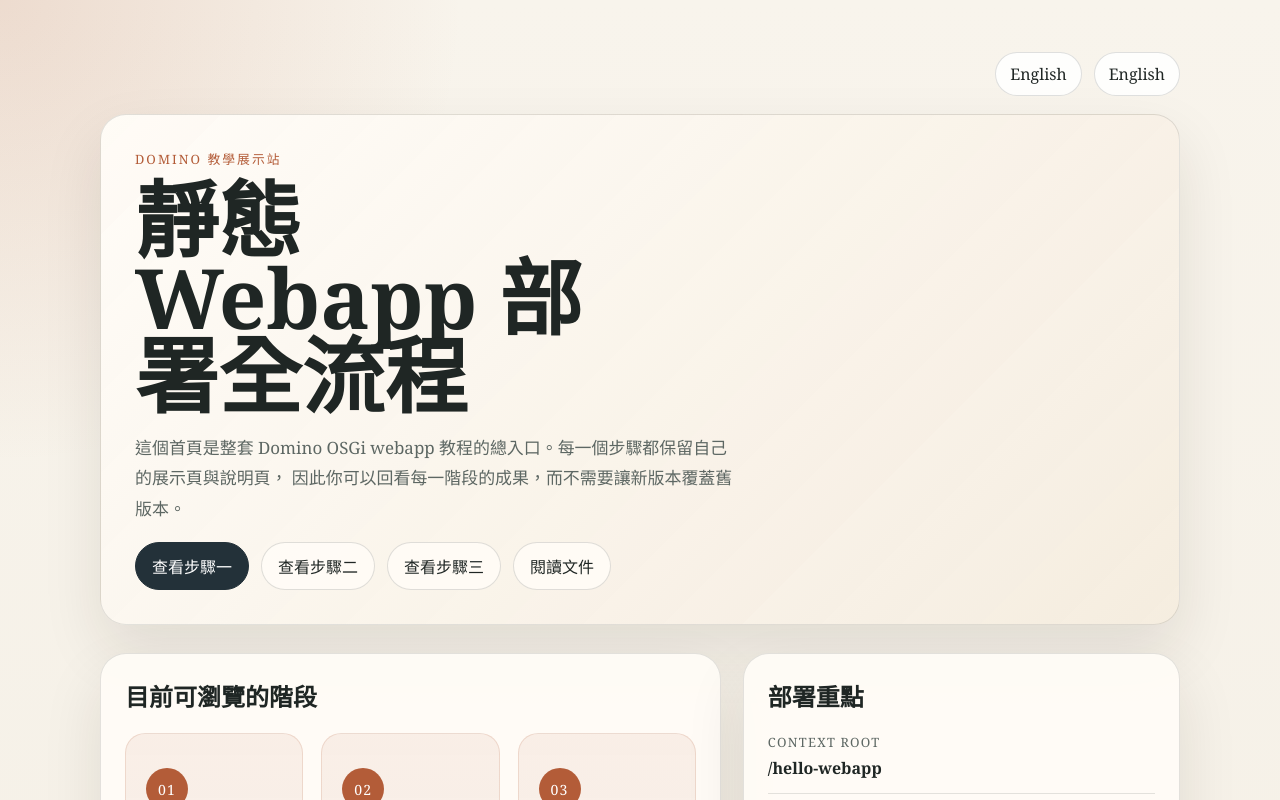
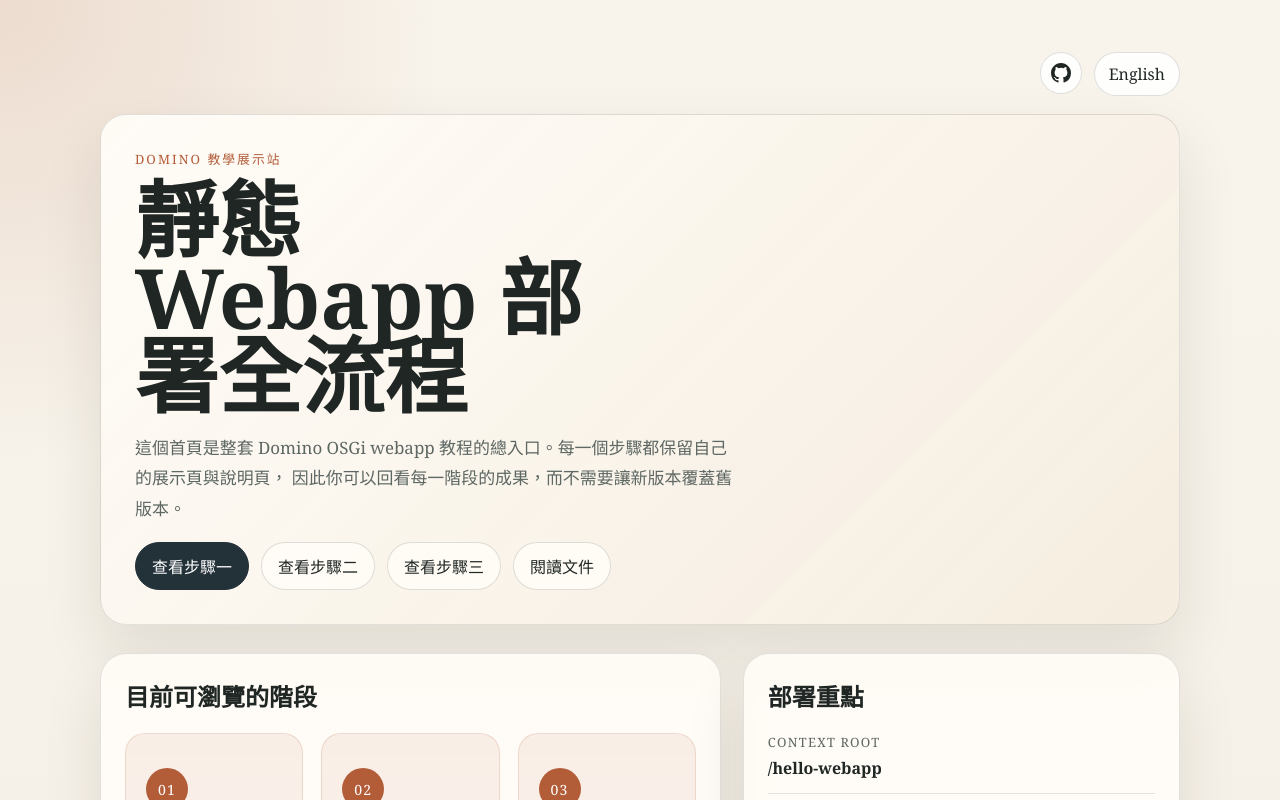
Before and after one commit to bryanHsiao/domino-static-webapp-tutorial, a plain HTML site: page hello-webapp/src/main/resources/WebContent/index.html in a window 1280 px wide. Shown: the top 800 px of the page. Drawn offline with Linux system fonts and the light colour scheme.

Commit message:
Replace homepage repo button with GitHub icon link

```diff
--- a/hello-webapp/src/main/resources/WebContent/index.html
+++ b/hello-webapp/src/main/resources/WebContent/index.html
@@ -135,6 +135,31 @@
             border-color: var(--deep);
         }
 
+        .repo-link {
+            display: inline-flex;
+            align-items: center;
+            justify-content: center;
+            width: 42px;
+            height: 42px;
+            border-radius: 999px;
+            border: 1px solid rgba(31, 37, 36, 0.14);
+            background: rgba(255, 255, 255, 0.86);
+            color: var(--ink);
+            text-decoration: none;
+            transition: transform 140ms ease, border-color 140ms ease;
+        }
+
+        .repo-link:hover {
+            transform: translateY(-1px);
+            border-color: rgba(191, 91, 50, 0.45);
+        }
+
+        .repo-link svg {
+            width: 20px;
+            height: 20px;
+            fill: currentColor;
+        }
+
         .fact-list {
             list-style: none;
             padding: 0;
@@ -182,9 +207,17 @@
 <body data-lang="zh">
     <main>
         <div class="page-topbar">
-            <a class="lang-toggle" href="https://github.com/bryanHsiao/domino-static-webapp-tutorial" target="_blank" rel="noreferrer">
-                <span class="lang-zh">GitHub Repo</span>
-                <span class="lang-en">GitHub Repo</span>
+            <a
+                class="repo-link"
+                href="https://github.com/bryanHsiao/domino-static-webapp-tutorial"
+                target="_blank"
+                rel="noreferrer"
+                aria-label="Open GitHub repository in a new tab"
+                title="GitHub Repository"
+            >
+                <svg viewBox="0 0 16 16" aria-hidden="true">
+                    <path d="M8 0C3.58 0 0 3.58 0 8a8 8 0 0 0 5.47 7.59c.4.07.55-.17.55-.38 0-.19-.01-.82-.01-1.49-2.01.37-2.53-.49-2.69-.94-.09-.23-.48-.94-.82-1.13-.28-.15-.68-.52-.01-.53.63-.01 1.08.58 1.23.82.72 1.21 1.87.87 2.33.66.07-.52.28-.87.5-1.07-1.78-.2-3.64-.89-3.64-3.95 0-.87.31-1.59.82-2.15-.08-.2-.36-1.02.08-2.12 0 0 .67-.21 2.2.82a7.5 7.5 0 0 1 4 0c1.53-1.04 2.2-.82 2.2-.82.44 1.1.16 1.92.08 2.12.51.56.82 1.27.82 2.15 0 3.07-1.87 3.75-3.65 3.95.29.25.54.73.54 1.48 0 1.07-.01 1.93-.01 2.2 0 .21.15.46.55.38A8 8 0 0 0 16 8c0-4.42-3.58-8-8-8Z"></path>
+                </svg>
             </a>
             <button type="button" class="lang-toggle" data-label-zh="English" data-label-en="中文"></button>
         </div>
```
